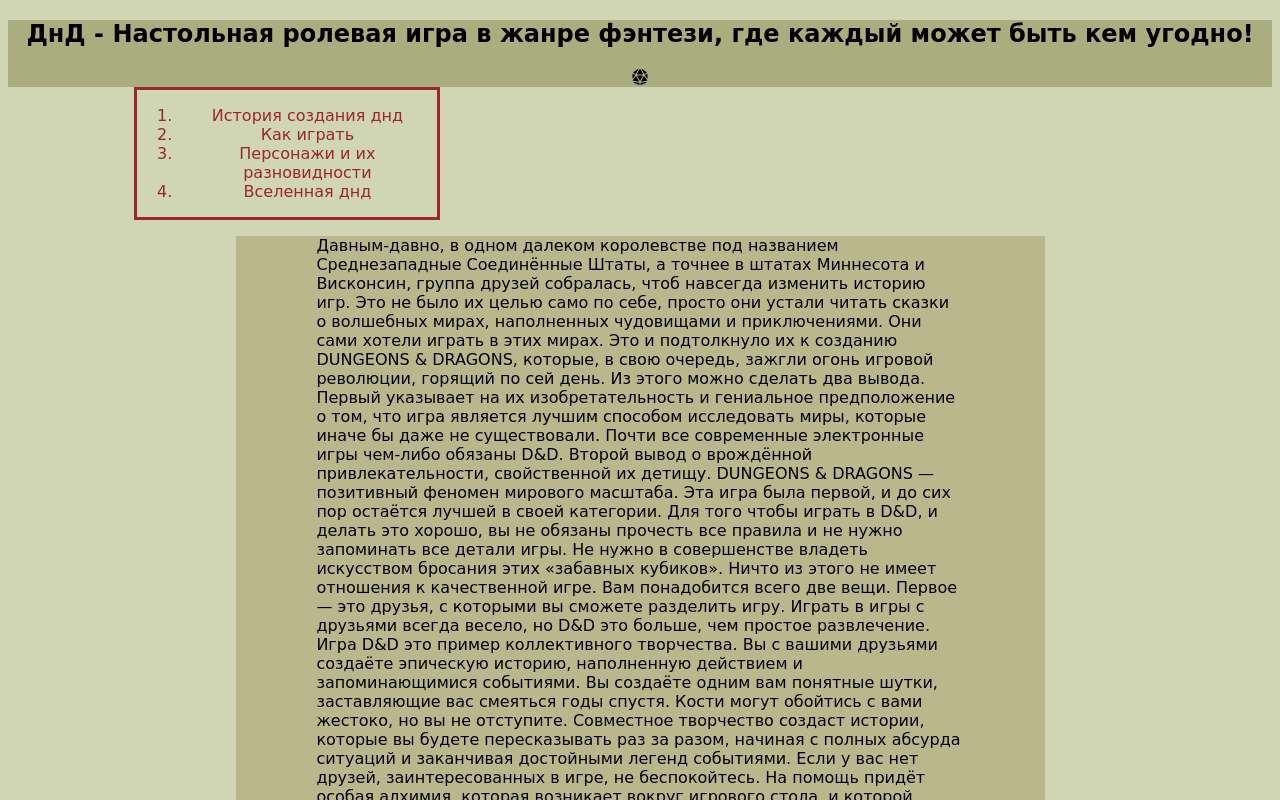
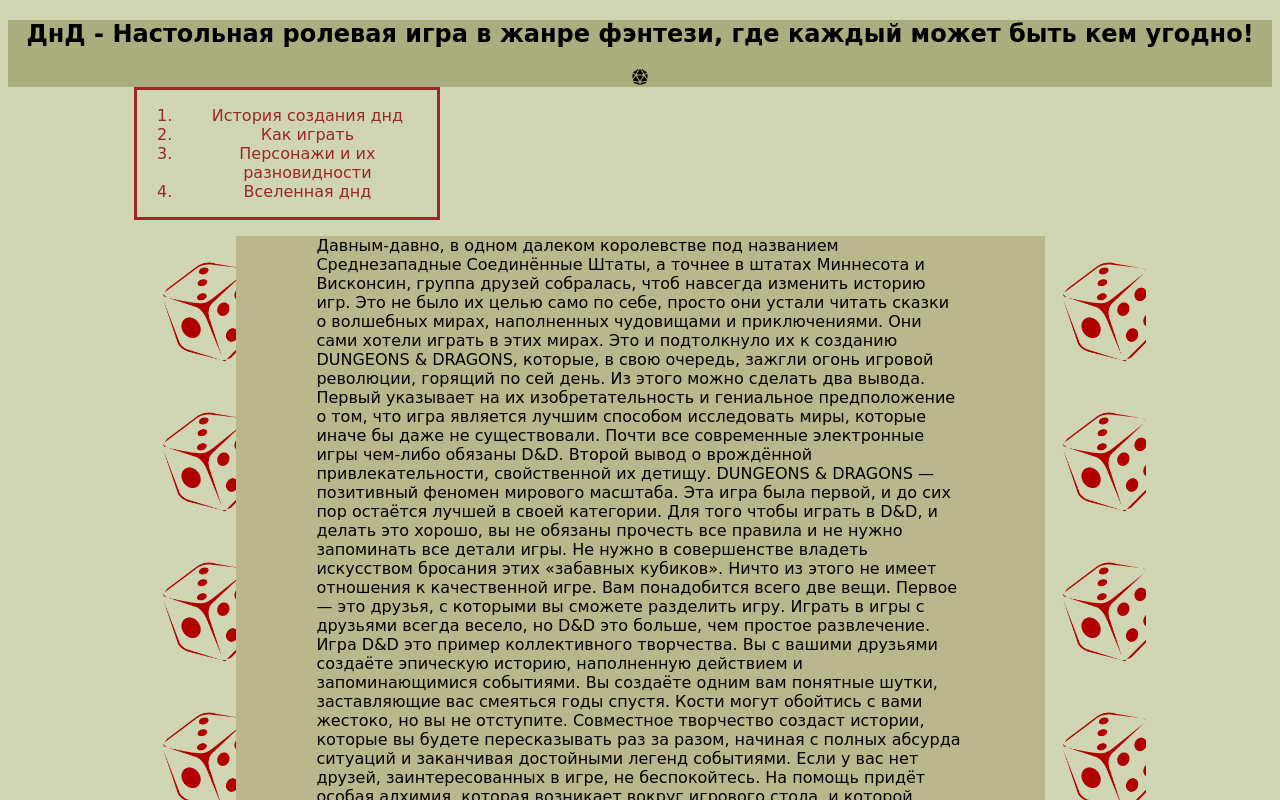
Before and after one commit to Dasha1730/DnD2, a plain HTML site: page index.html in a window 1280 px wide. Shown: the top 800 px of the page. Drawn offline with Linux system fonts and the light colour scheme; files whose address does not match are found by name.

Commit message:
Update style.css

```diff
--- a/style.css
+++ b/style.css
@@ -33,7 +33,7 @@ header{
 
 }
 .bimg{
-    background-image: url(img/Dnd.Dice2.png);
+    background-image: url(Dnd.Dice2.png);
     background-size:150px auto ;
 }
 nav{
```
